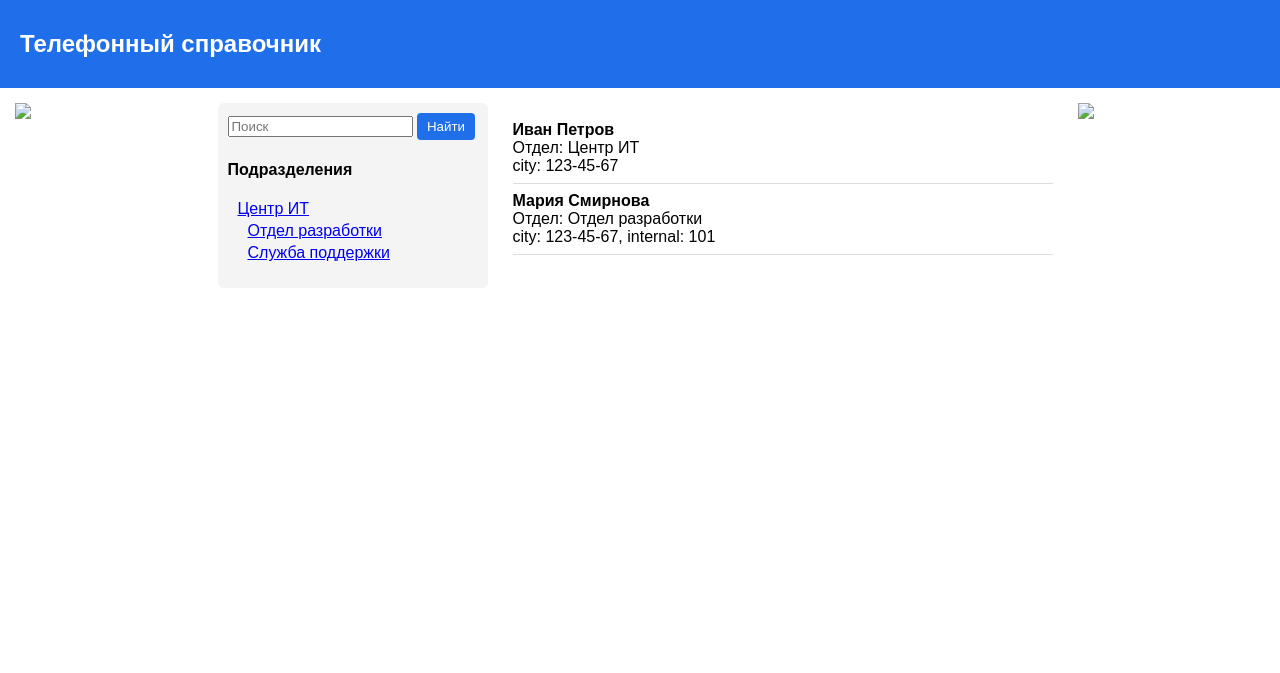
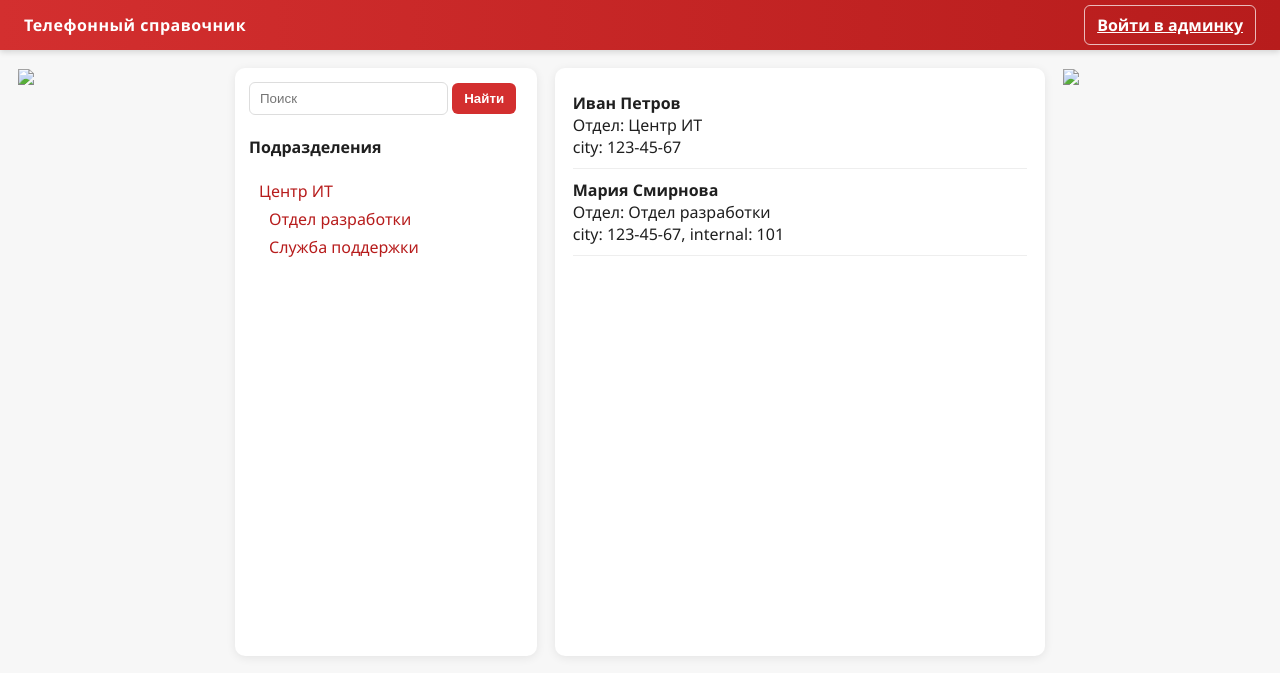
Before and after one commit to limbovvv/phone_directly, a FastAPI app: page / in a window 1280 px wide. Shown: the top 673 px of the page. Run offline with FastAPI, Linux system fonts and the light colour scheme; data comes from the database, SQL or seed files in the repository.

Commit message:
style: red/white theme and visible login controls

```diff
--- a/app/static/css/style.css
+++ b/app/static/css/style.css
@@ -1,17 +1,26 @@
-body { font-family: Arial, sans-serif; margin:0; padding:0; }
-header { background:#1f6feb; color:white; padding:10px 20px; }
-.container { display:flex; gap:15px; padding:15px; }
-.sidebar { width:20%; background:#f4f4f4; padding:10px; border-radius:6px; }
-.main { flex:1; background:#fff; padding:10px; border-radius:6px; }
-.banner { width:15%; }
+body { font-family: 'Segoe UI', Arial, sans-serif; margin:0; padding:0; background:#f7f7f7; color:#1f1f1f; }
+header { background: linear-gradient(90deg, #d32f2f, #b71c1c); color:white; padding:14px 24px; display:flex; align-items:center; justify-content:space-between; box-shadow:0 2px 6px rgba(0,0,0,0.15); }
+.brand { font-weight:700; letter-spacing:0.5px; }
+.header-actions a { margin-left:12px; }
+.container { display:flex; gap:18px; padding:18px; }
+.sidebar { width:22%; background:white; padding:14px; border-radius:10px; box-shadow:0 2px 10px rgba(0,0,0,0.08); }
+.main { flex:1; background:white; padding:14px 18px; border-radius:10px; box-shadow:0 2px 10px rgba(0,0,0,0.08); min-height:70vh; }
+.banner { width:16%; }
 ul.tree { list-style:none; padding-left:10px; }
-ul.tree li { margin:4px 0; }
-.contact-card { border-bottom:1px solid #ddd; padding:8px 0; }
-.search-box { margin-bottom:10px; }
-.admin-nav a { margin-right:10px; }
+ul.tree li { margin:6px 0; }
+.tree a { color:#b71c1c; text-decoration:none; }
+.tree a:hover { text-decoration:underline; }
+.contact-card { border-bottom:1px solid #eee; padding:10px 0; }
+.search-box { margin-bottom:12px; display:flex; gap:8px; }
+.search-box input { flex:1; padding:8px 10px; border:1px solid #ddd; border-radius:6px; }
+.admin-nav { margin-bottom:12px; }
+.admin-nav a { margin-right:10px; color:#b71c1c; text-decoration:none; font-weight:600; }
+.admin-nav a:hover { text-decoration:underline; }
 .table { width:100%; border-collapse:collapse; }
-.table td, .table th { padding:6px; border:1px solid #ccc; }
-.form-row { margin-bottom:8px; }
-.button { background:#1f6feb; color:white; padding:6px 10px; border:none; border-radius:4px; cursor:pointer; }
-.button.secondary { background:#555; }
-.alert { color:red; }
+.table td, .table th { padding:8px; border:1px solid #e3e3e3; }
+.form-row { margin-bottom:10px; }
+.button { background:#d32f2f; color:white; padding:8px 12px; border:none; border-radius:6px; cursor:pointer; font-weight:600; }
+.button:hover { background:#b71c1c; }
+.button.secondary { background:#757575; }
+.button.ghost { background:transparent; color:white; border:1px solid rgba(255,255,255,0.7); }
+.alert { color:#d32f2f; font-weight:600; }
--- a/app/templates/public/index.html
+++ b/app/templates/public/index.html
@@ -6,7 +6,12 @@
   <link rel="stylesheet" href="/static/css/style.css">
 </head>
 <body>
-<header><h2>Телефонный справочник</h2></header>
+<header>
+  <div class="brand">Телефонный справочник</div>
+  <div class="header-actions">
+    <a class="button ghost" href="/admin/login">Войти в админку</a>
+  </div>
+</header>
 <div class="container">
   <div class="banner">
     {% if banners.get('left') %}
```
Also changed, not shown: app/templates/admin/audit.html (+7 -1 lines), app/templates/admin/banners.html (+7 -1 lines), app/templates/admin/contacts.html (+11 -2 lines), app/templates/admin/dashboard.html (+7 -1 lines), app/templates/admin/departments.html (+7 -1 lines), app/templates/admin/import_export.html (+7 -1 lines), app/templates/admin/login.html (+7 -1 lines), app/templates/admin/settings.html (+7 -1 lines), app/templates/admin/users.html (+7 -1 lines).
